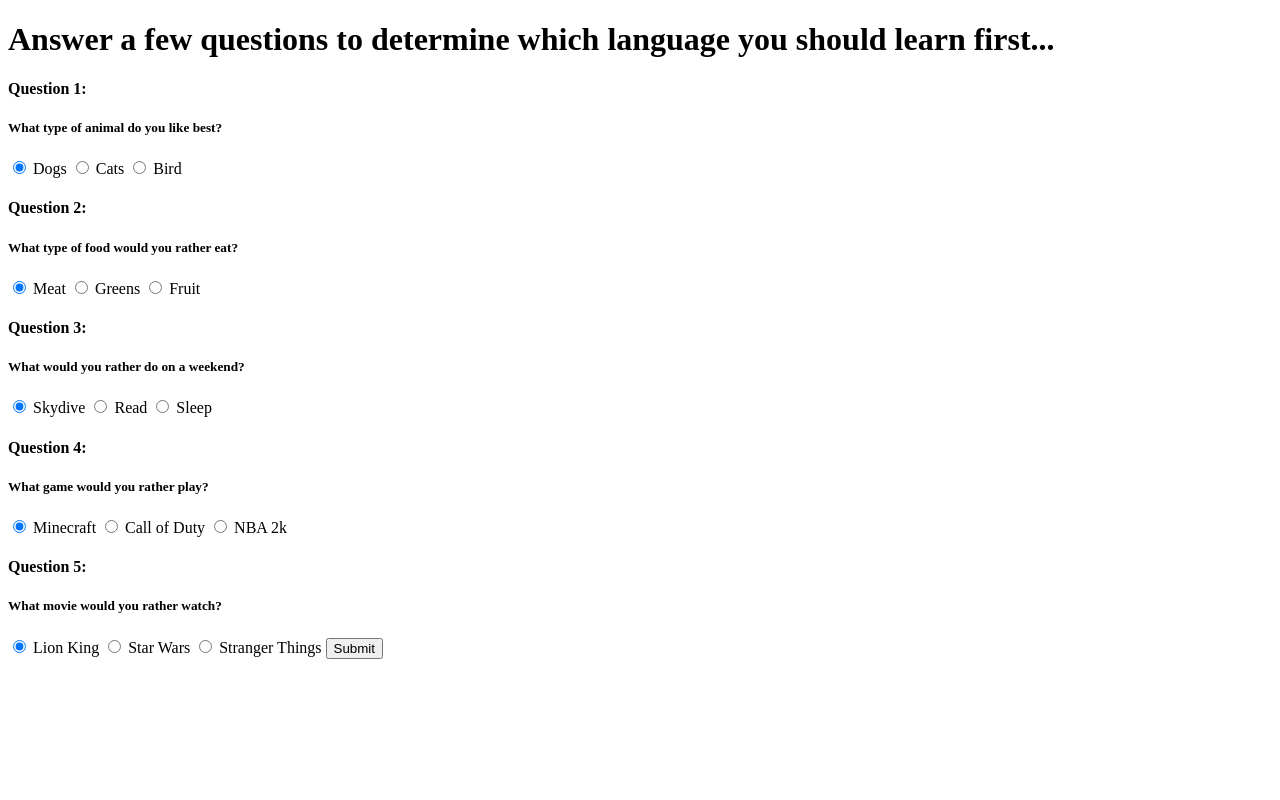
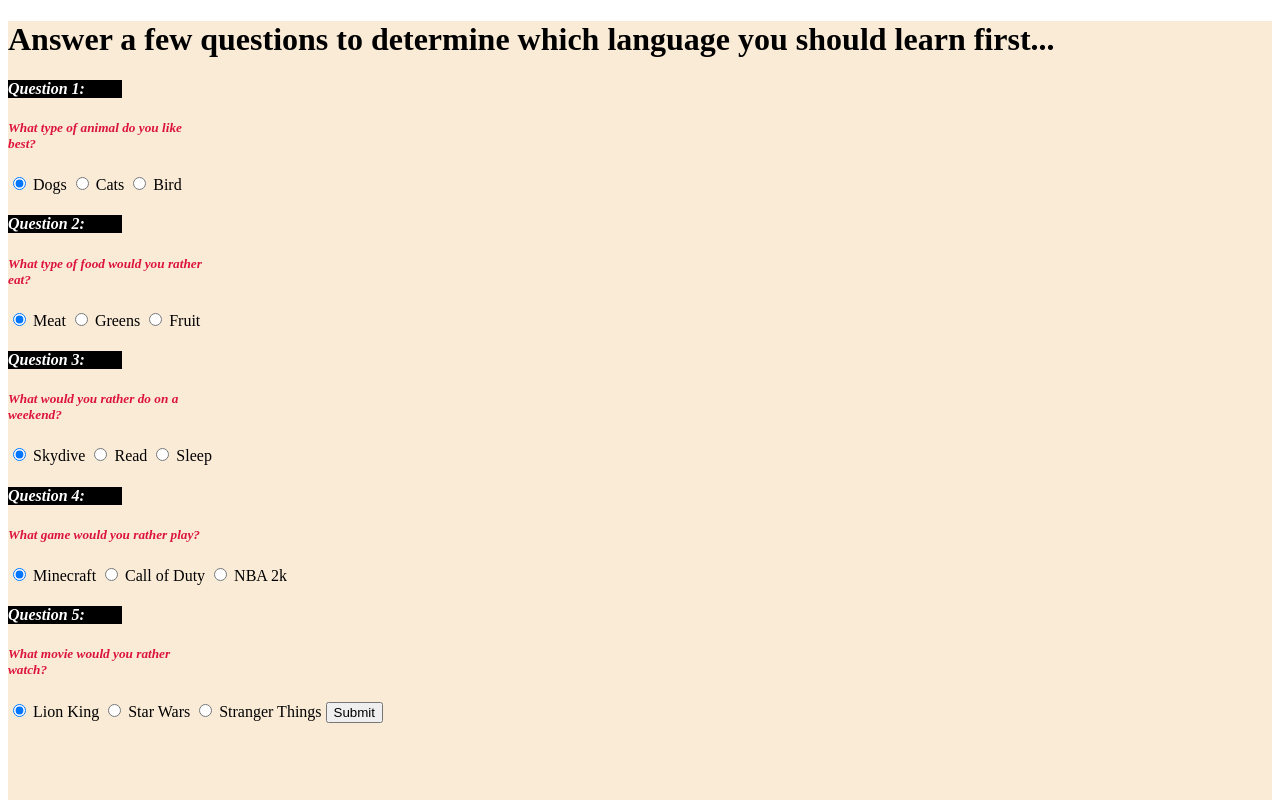
Before and after one commit to tdietzel/programming-language-suggester, a plain HTML site: page index.html in a window 1280 px wide. Shown: the top 800 px of the page. Drawn offline with Linux system fonts and the light colour scheme.

Commit message:
WIP add CSS styles and fixes indentation

```diff
--- a/css/styles.css
+++ b/css/styles.css
@@ -0,0 +1,16 @@
+.background-color {
+  background-color: antiquewhite;
+  padding-bottom: 350px;
+}
+h4{
+  font-style: italic;
+  background-color: black;
+  color: white;
+  width: 9%;
+}
+
+h5{
+  font-style: oblique;
+  color:crimson;
+  width: 16%;
+}
--- a/index.html
+++ b/index.html
@@ -1,5 +1,6 @@
 <!DOCTYPE html>
 <html lang="en-US">
+  <div class ="background-color">
     <head>
       <link href="css/styles.css" rel="stylesheet" type="text/css">
       <script src="js/scripts.js"></script>
@@ -123,5 +124,6 @@
         <label for="fifthChoice5C">Stranger Things</label>
       <button id="submit">Submit</button>
       <p><span id="answer"></span></p>
+    </div>
   </body>
 </html>
```
Also changed, not shown: js/scripts.js (+0 -11 lines). Lines whose indentation alone changed are shown as unchanged.
